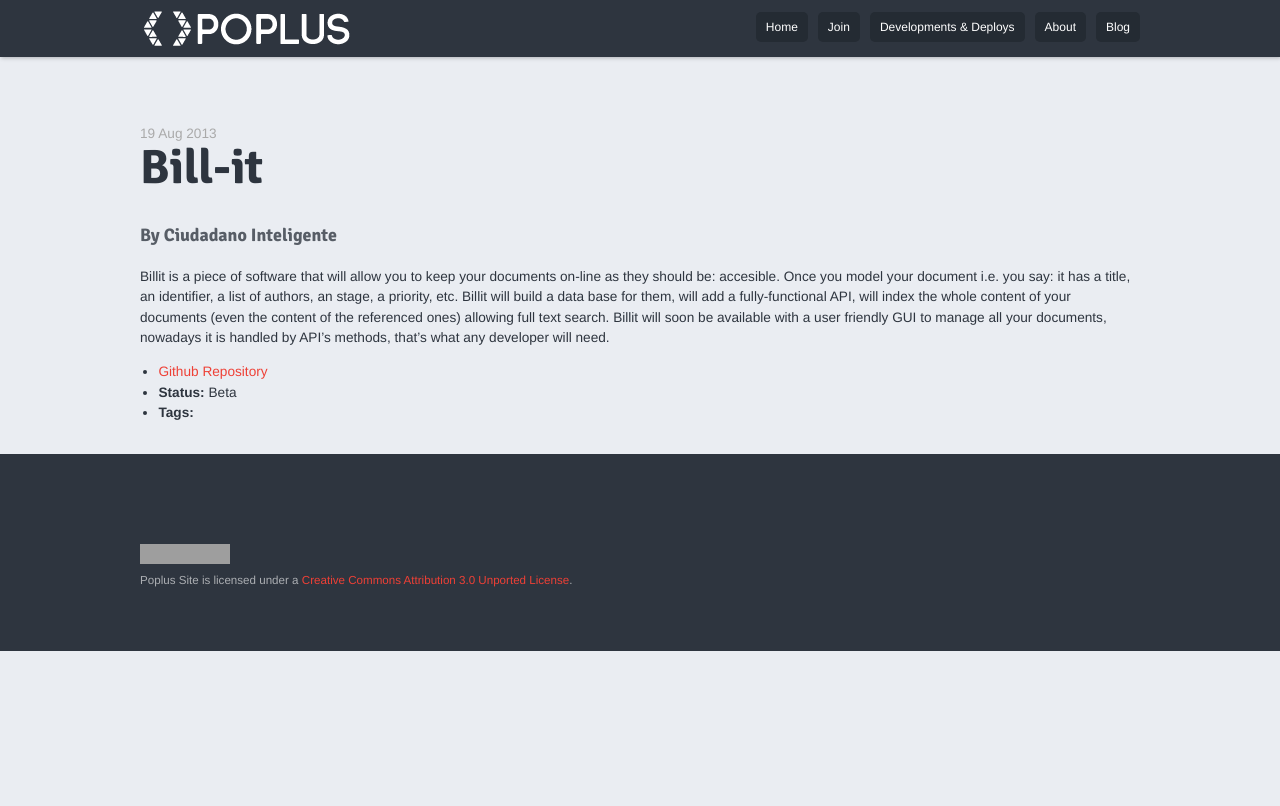
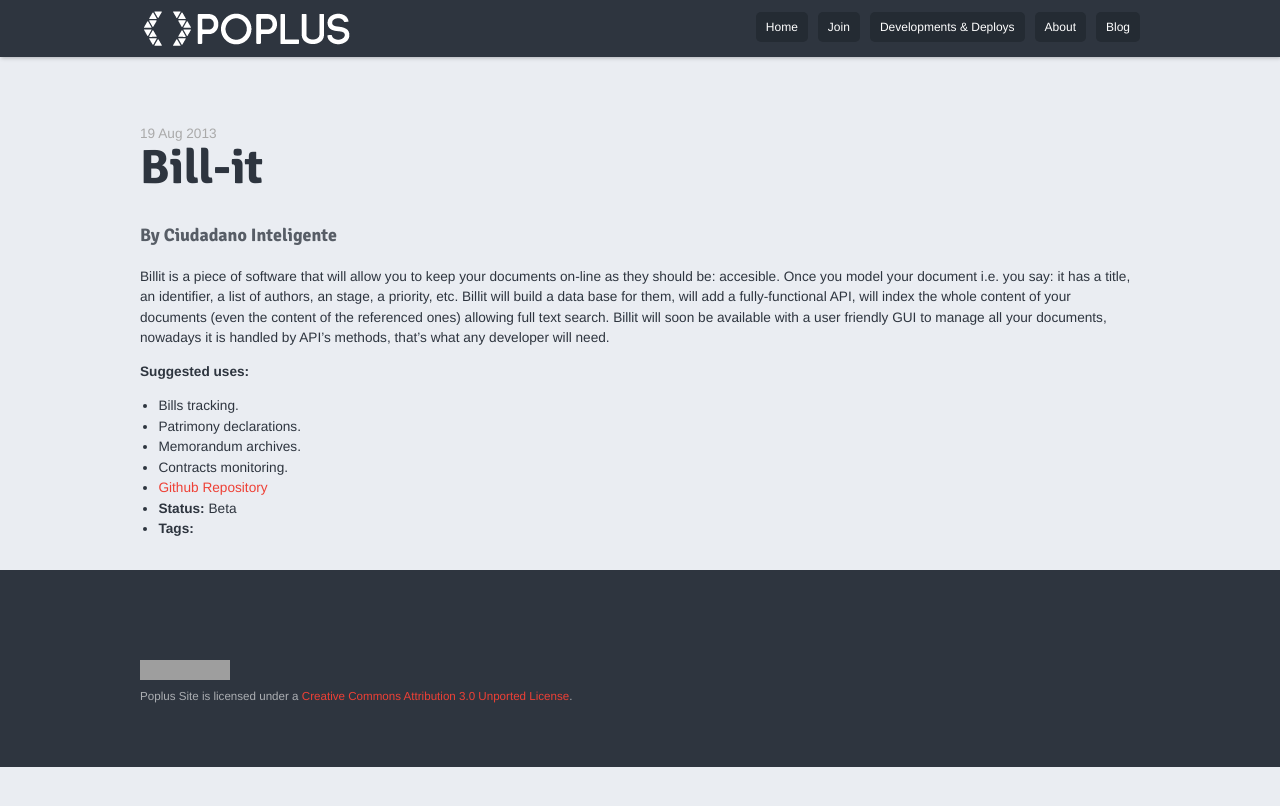
Before and after one commit to poplus/home-poplus, a Jekyll site: the page built from _posts/2013-08-19-billit.md, in a window 1280 px wide. Shown: the top 806 px of the page. Built offline with Jekyll 4.4.1, drawn with Linux system fonts in a browser that asks for light colours; Markdown is read by kramdown in place of the engine named in the settings; grey boxes are pictures that could not be loaded.

Commit message:
billit suggested uses

```diff
--- a/_posts/2013-08-19-billit.md
+++ b/_posts/2013-08-19-billit.md
@@ -12,3 +12,10 @@
 
 Billit is a piece of software that will allow you to keep your documents on-line as they should be: accesible. Once you model your document i.e. you say: it has a title, an identifier, a list of authors, an stage, a priority, etc. Billit will build a data base for them, will add a fully-functional API, will index the whole content of your documents (even the content of the referenced ones) allowing full text search.
 Billit will soon be available with a user friendly GUI to manage all your documents, nowadays it is handled by API's methods, that's what any developer will need.
+
+**Suggested uses:**
+
++ Bills tracking.
++ Patrimony declarations.
++ Memorandum archives.
++ Contracts monitoring.
```
